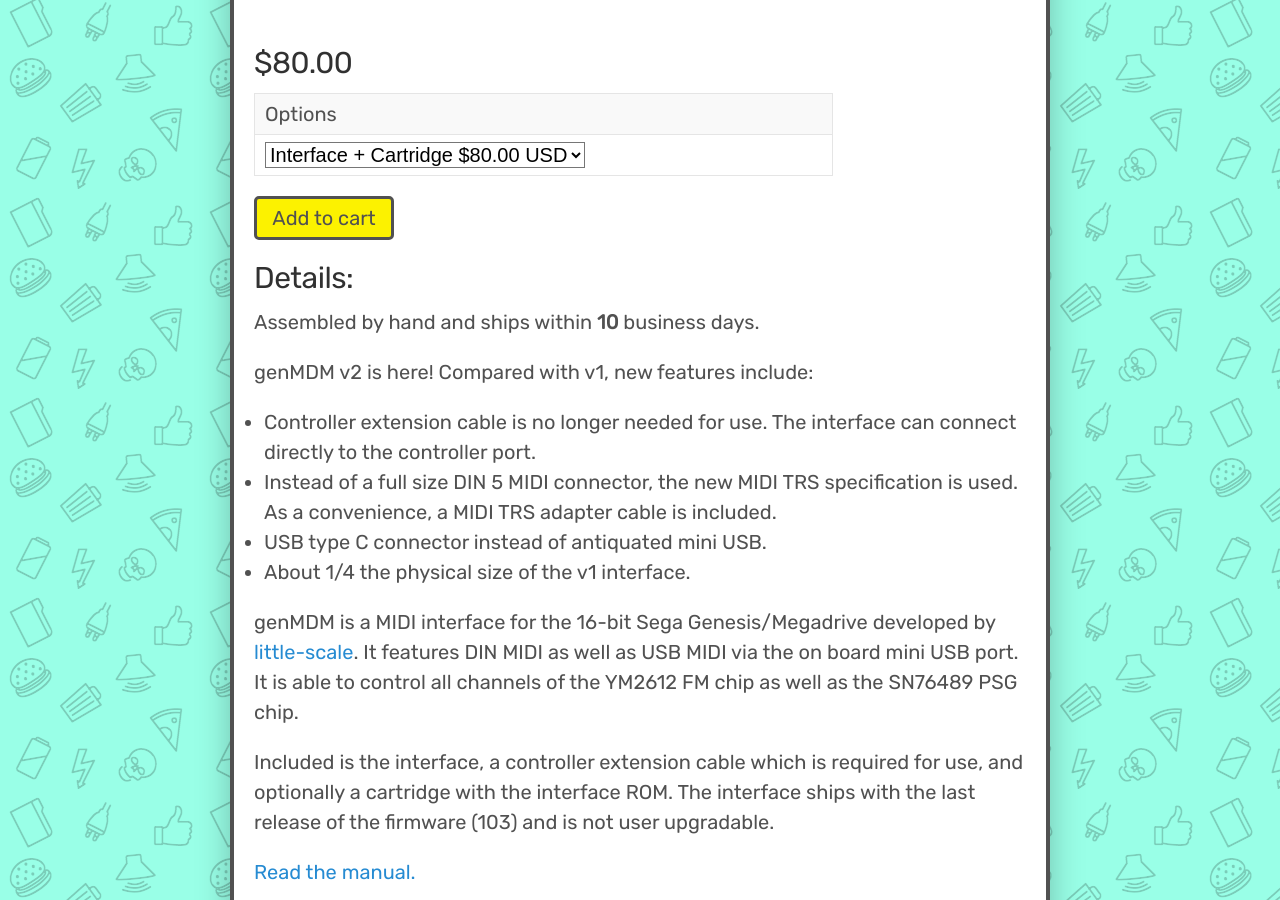
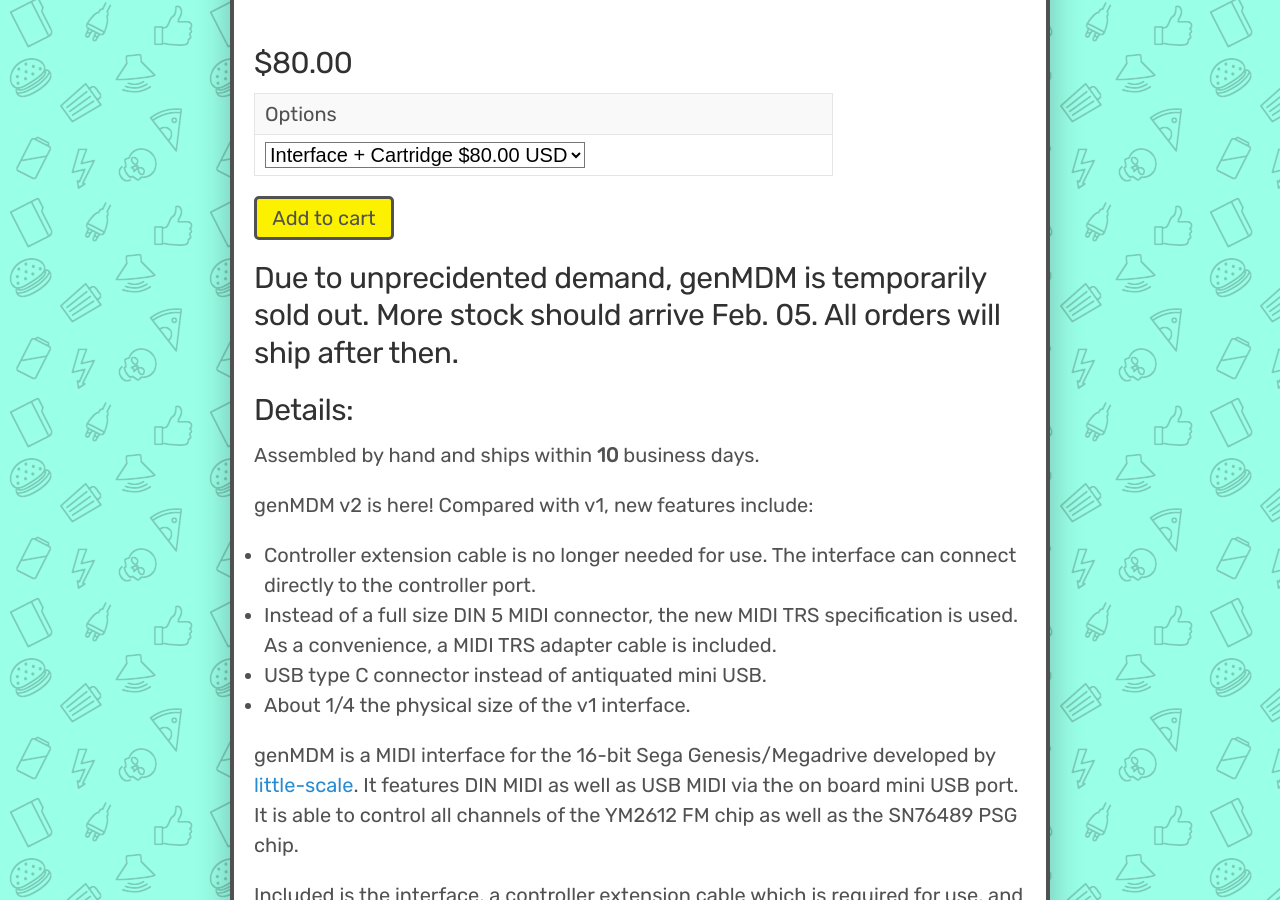
Before and after one commit to catskull/catskullelectronics.com, a Jekyll site: the page built from _posts/2018-08-16-genmdm.md, in a window 1280 px wide and 900 px high, scrolled down 804 px. Built offline with Jekyll 4.4.1, drawn with Linux system fonts in a browser that asks for light colours; comment, search, counter and statistics services are not loaded.

Commit message:
Update 2018-08-16-genmdm.md

```diff
--- a/_posts/2018-08-16-genmdm.md
+++ b/_posts/2018-08-16-genmdm.md
@@ -35,6 +35,8 @@
 
 {% include shopify_markup.html %}
 
+## Due to unprecidented demand, genMDM is temporarily sold out. More stock should arrive Feb. 05. All orders will ship after then.
+
 ## Details:
 
 {% include shipping_estimate.html %}
```
